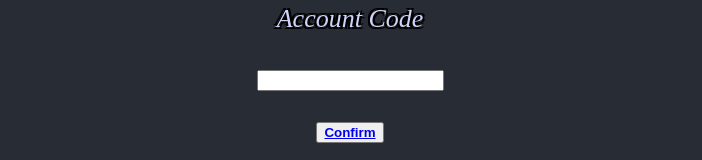
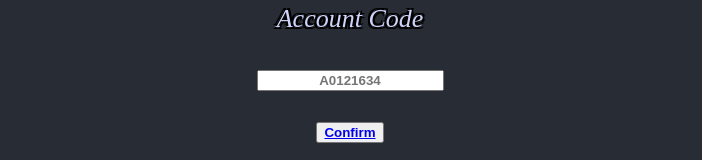
Before and after one commit to JoshuaGomersall/Week9_React_BankProject, a React (Create React App) app: page /Loggedin in a window 1280 px wide. Shown: the part 444-604 px from the top of the page, without its empty margins (290-992 px from the left). Built offline with nearby package versions, Linux system fonts and the light colour scheme.

Commit message:
Static Account Number Instead Of User Input

```diff
--- a/src/LoggedIn.js
+++ b/src/LoggedIn.js
@@ -9,6 +9,7 @@ class Loggedin extends Component {
     this.state = {
           Forename : 'Charlie',
           Surname : 'Chaplin',
+          AccountNumber : 'A0121634',
     }
   }
 
@@ -22,7 +23,7 @@ class Loggedin extends Component {
 
 		  <div>
       <p>Account Code</p>
-		  <input id="password"></input>
+		  <input readOnly id="AccountNumber" type="text" placeholder={this.state.AccountNumber}></input>
       </div>
 
       <br></br>
```
